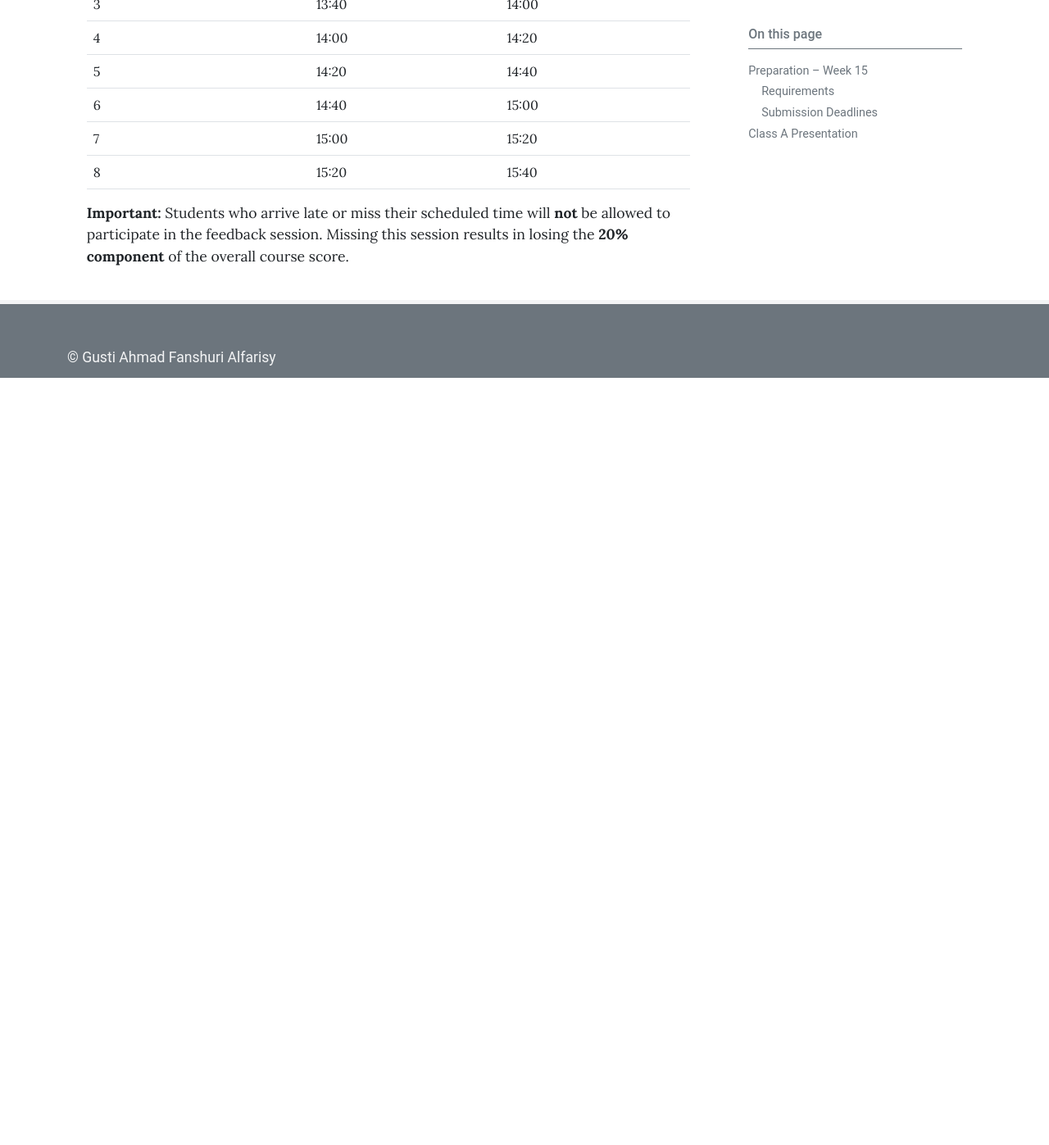
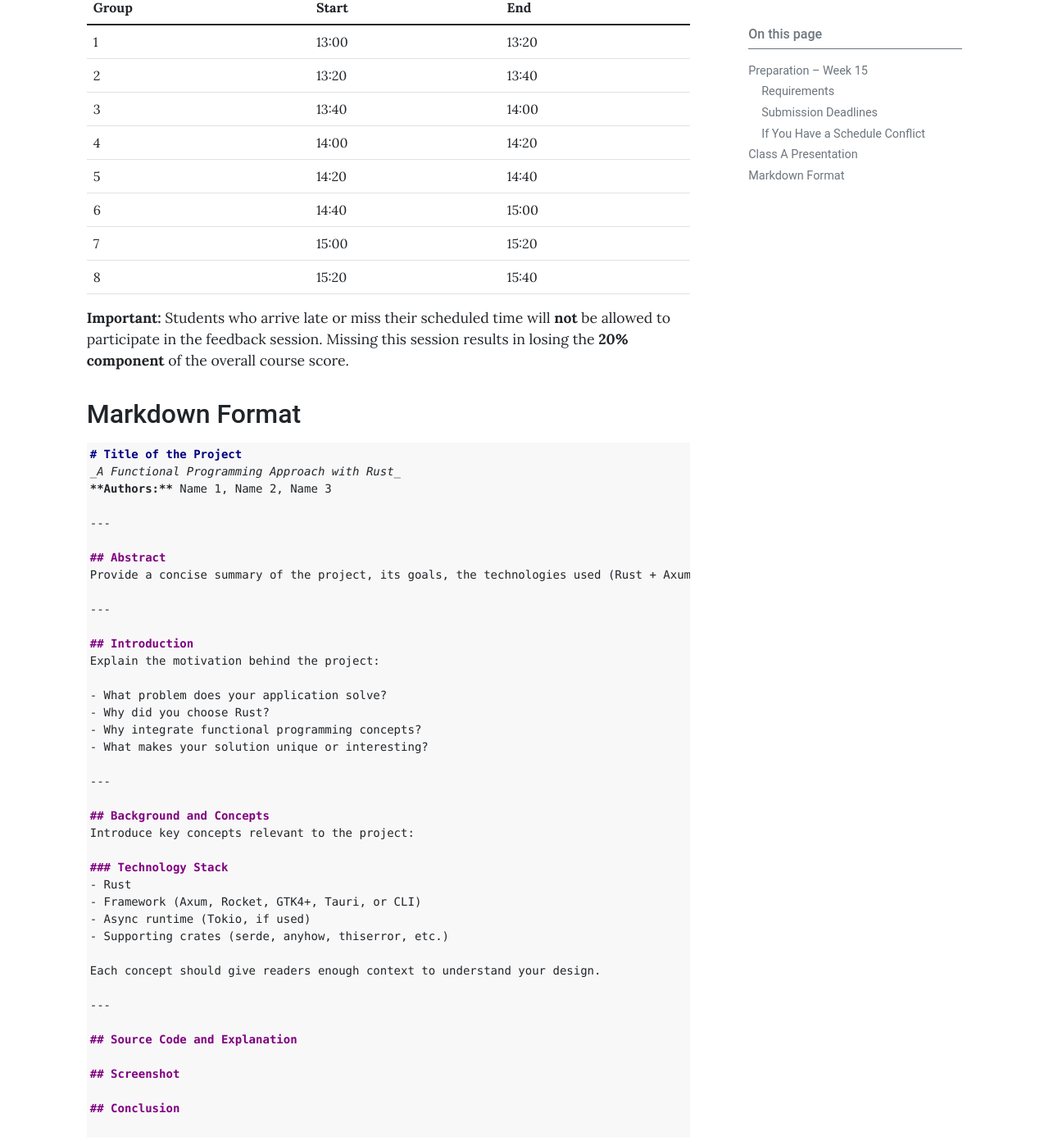
Before and after one commit to gusti-alfarisy/gusti-alfarisy.github.io, a Jekyll site: the page built from _posts/2025-11-25-final-exam-info-fp.md, in a window 1280 px wide and 1400 px high, scrolled down 1266 px. Shown: the top 1397 px of the window at 82% size. Built offline with Jekyll 4.4.1, drawn with Linux system fonts in a browser that asks for light colours; before the commit the page ends 1727 px from its top, so only the background shows below that; some of the changed text lies outside the part shown.

Commit message:
adding markdown format and schedule conflict information

````diff
--- a/_posts/2025-11-25-final-exam-info-fp.md
+++ b/_posts/2025-11-25-final-exam-info-fp.md
@@ -26,6 +26,9 @@ Before the final examination, **each group is required to obtain feedback from t
 
 > **Note:** The feedback stage contributes **20% of your final exam score**. The score will be assigned in Week 16 based on the quality of your revisions after receiving feedback.
 
+### If You Have a Schedule Conflict
+If you have a serious scheduling conflict, **you must inform the lecturer *before* the presentation day** so an alternative can be arranged.
+Late communication cannot be accommodated.
 ---
 
 ## Class A Presentation
@@ -43,3 +46,48 @@ Before the final examination, **each group is required to obtain feedback from t
 | 8     | 15:20 | 15:40 |
 
 **Important:** Students who arrive late or miss their scheduled time will **not** be allowed to participate in the feedback session. Missing this session results in losing the **20% component** of the overall course score.
+
+## Markdown Format
+
+```markdown
+# Title of the Project
+_A Functional Programming Approach with Rust_
+**Authors:** Name 1, Name 2, Name 3
+
+---
+
+## Abstract
+Provide a concise summary of the project, its goals, the technologies used (Rust + Axum/Rocket/GTK4+/Tauri), and how functional programming principles were applied.
+
+---
+
+## Introduction
+Explain the motivation behind the project:
+
+- What problem does your application solve?
+- Why did you choose Rust?
+- Why integrate functional programming concepts?
+- What makes your solution unique or interesting?
+
+---
+
+## Background and Concepts
+Introduce key concepts relevant to the project:
+
+### Technology Stack
+- Rust
+- Framework (Axum, Rocket, GTK4+, Tauri, or CLI)
+- Async runtime (Tokio, if used)
+- Supporting crates (serde, anyhow, thiserror, etc.)
+
+Each concept should give readers enough context to understand your design.
+
+---
+
+## Source Code and Explanation
+
+## Screenshot
+
+## Conclusion
+
+```
````
